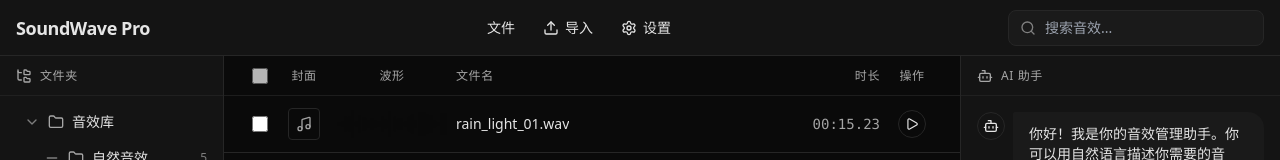
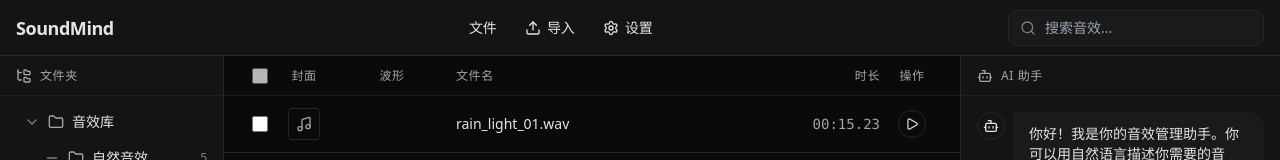
Before and after one commit to Diberian/SoundBot, an Electron app: page index.html in a window 1280 px wide. Shown: the top 160 px of the page. Drawn offline with nearby package versions, Linux system fonts and the light colour scheme.

Commit message:
refactor: 更新应用内品牌名称为 SoundMind
- 将界面标题栏中的 SoundWave Pro 改为 SoundMind
- 保持品牌一致性，统一使用 SoundMind 名称

```diff
--- a/index.html
+++ b/index.html
@@ -76,7 +76,7 @@
 
         <!-- Left: App Name Only -->
         <div class="flex items-center">
-            <span class="font-semibold text-lg tracking-tight">SoundWave Pro</span>
+            <span class="font-semibold text-lg tracking-tight">SoundMind</span>
         </div>
 
         <!-- Center: Menu -->
```
